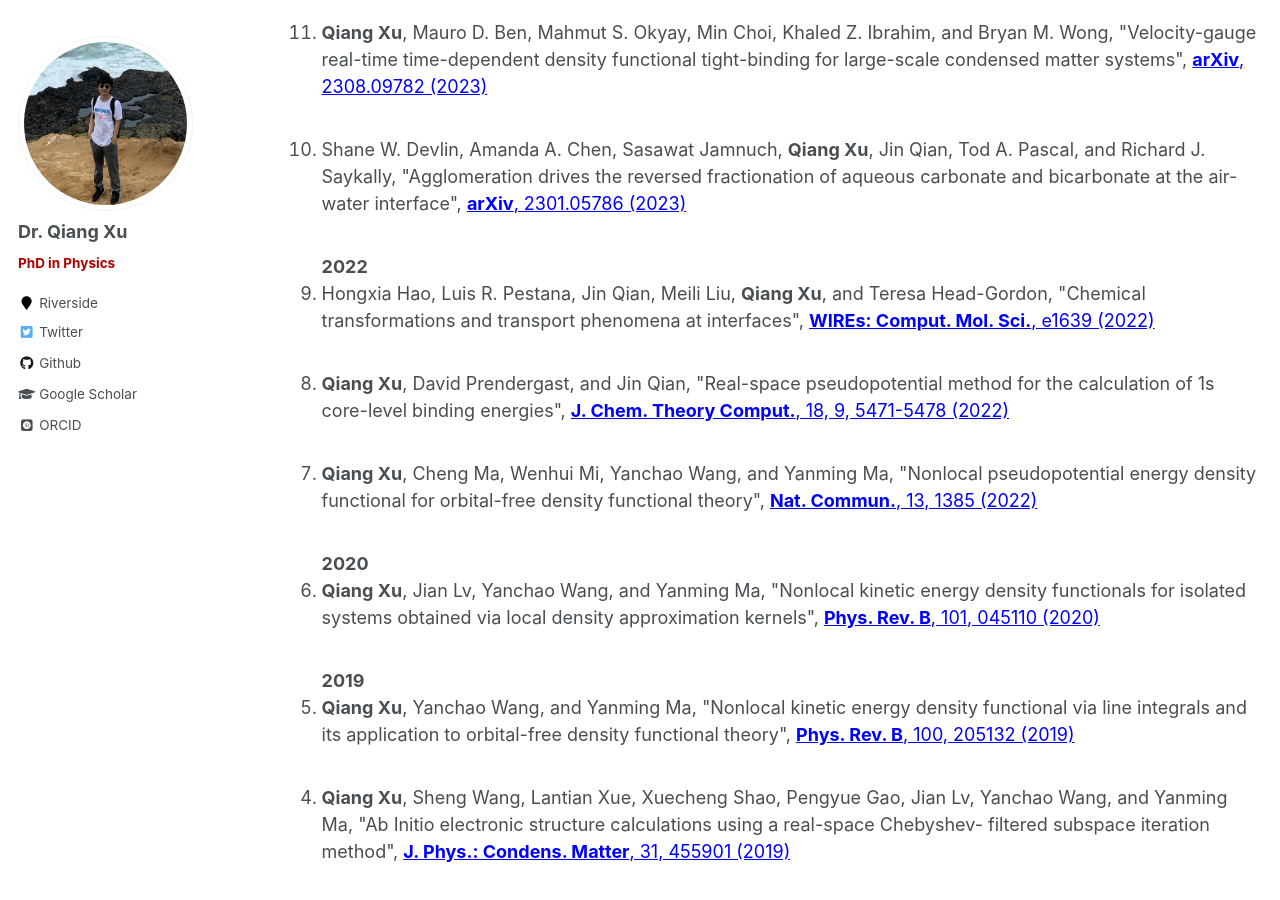
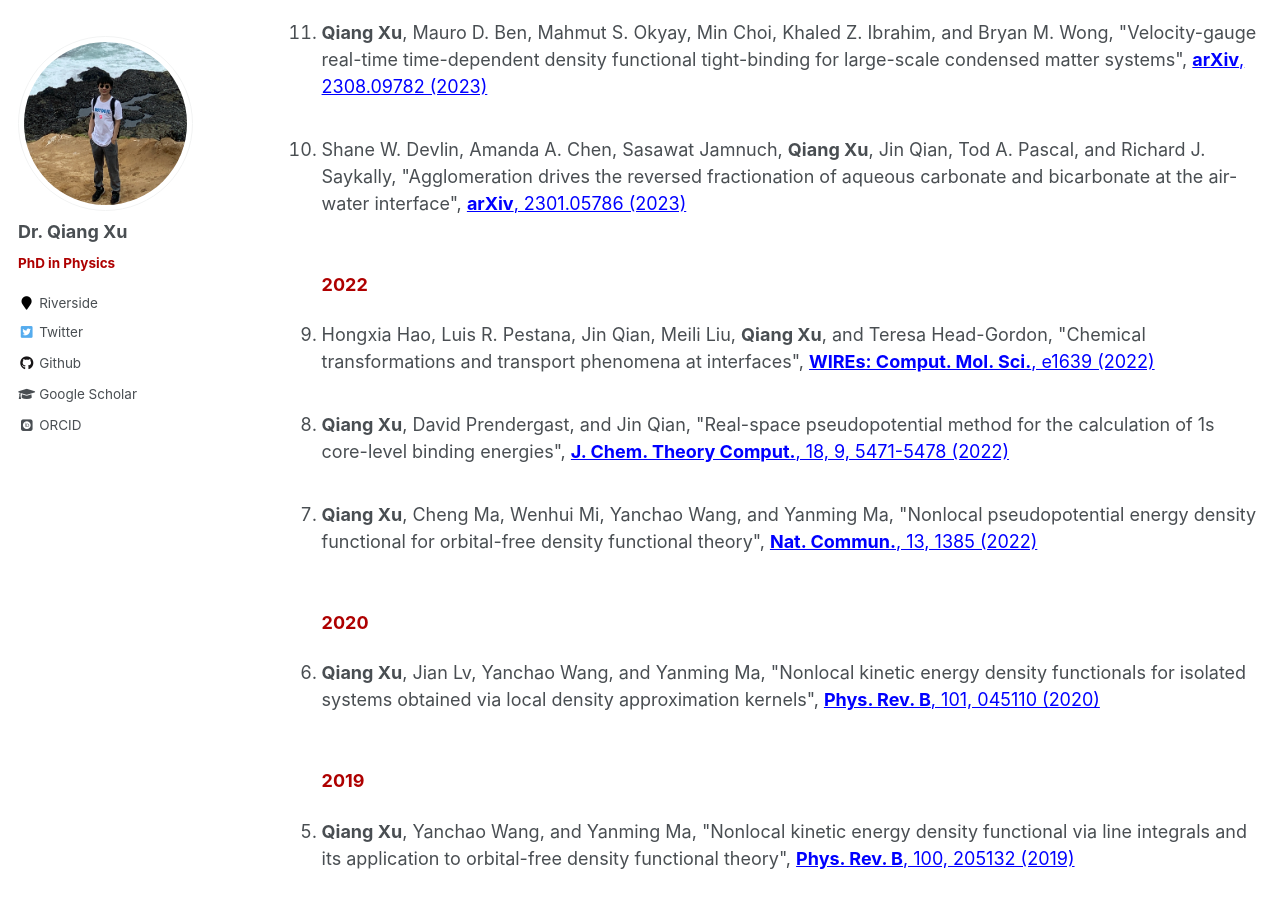
Before and after one commit to xqjlu/xqjlu.github.io, a Jekyll site: the page built from _pages/publications.md, in a window 1280 px wide and 900 px high, scrolled down 313 px. Built offline with Jekyll 4.4.1, drawn with Linux system fonts in a browser that asks for light colours; some web fonts are replaced.

Commit message:
Pub color changes

```diff
--- a/_pages/publications.md
+++ b/_pages/publications.md
@@ -43,7 +43,6 @@ redirect_from:
 <ol style="padding-left: 40px;" reversed="" start="12">
 <!--2023-->
 <p>2023</p>
-
 <li>Glenna, D. M., Jana, A., <b>Qiang Xu</b>, Wang, Y., Meng, Y., Yang Y., Neupane M., Wang, L., Zhao, H., Jin Qian, Snyder, S. W.,"Carbon Capture: Theoretical Guidelines for Activated Carbon-based CO2 Adsorption Material Evaluation",
 <a href="https://link.springer.com/article/10.1007/s11467-023-1276-4" target="_blank"><b>Submitted</b>, arXiv (2023)</a>
 </li><br>
@@ -57,8 +56,7 @@ redirect_from:
 </li><br>
 
 <!--2022-->
-<b>2022</b>
-
+<p>2022</p>
 <li>Hongxia Hao, Luis R. Pestana, Jin Qian, Meili Liu, <b>Qiang Xu</b>, and Teresa Head-Gordon, "Chemical transformations and transport phenomena at interfaces",
 <a href="https://doi.org/10.1002/wcms.1639" target="_blank"><b>WIREs: Comput. Mol. Sci.</b>, e1639 (2022)</a>
 </li><br>
@@ -72,15 +70,13 @@ redirect_from:
 </li><br>
 
 <!--2020-->
-<b>2020</b>
-
+<p>2020</p>
 <li><b>Qiang Xu</b>, Jian Lv, Yanchao Wang, and Yanming Ma, "Nonlocal kinetic energy density functionals for isolated systems obtained via local density approximation kernels",
 <a href="https://doi.org/10.1103/PhysRevB.101.045110" target="_blank"><b>Phys. Rev. B</b>, 101, 045110 (2020)</a>
 </li><br>
 
 <!--2019-->
-<b>2019</b>
-
+<p>2019</p>
 <li><b>Qiang Xu</b>, Yanchao Wang, and Yanming Ma, "Nonlocal kinetic energy density functional via line integrals and its application to orbital-free density functional theory",
 <a href="https://doi.org/10.1103/PhysRevB.100.205132" target="_blank"><b>Phys. Rev. B</b>, 100, 205132 (2019)</a>
 </li><br>
@@ -90,15 +86,13 @@ redirect_from:
 </li><br>
 
 <!--2018-->
-<b>2018</b>
-
+<p>2018</p>
 <li>Xuecheng Shao, <b>Qiang Xu</b>, Sheng Wang, Jian Lv, Yanchao Wang, and Yanming Ma, "Large-scale ab initio simulations for periodic system",
 <a href="https://doi.org/10.1016/j.cpc.2018.07.009"  target="_blank"><b>Comput. Phys. Commun.</b>, 233, 78-83 (2018)</a>
 </li><br>
 
 <!--2016-->
-<b>2016</b>
-
+<p>2016</p>
 <li>Xuecheng Shao, Wenhui Mi, <b>Qiang Xu</b>, Yanchao Wang, and Yanming Ma, "O(NIogN) scaling method to evaluate the ion–electron potential of crystalline solids",
 <a href="https://doi.org/10.1063/1.4967319"  target="_blank"><b>J. Chem. Phys.</b>, 145, 184110 (2016)</a>
 </li><br>
```
